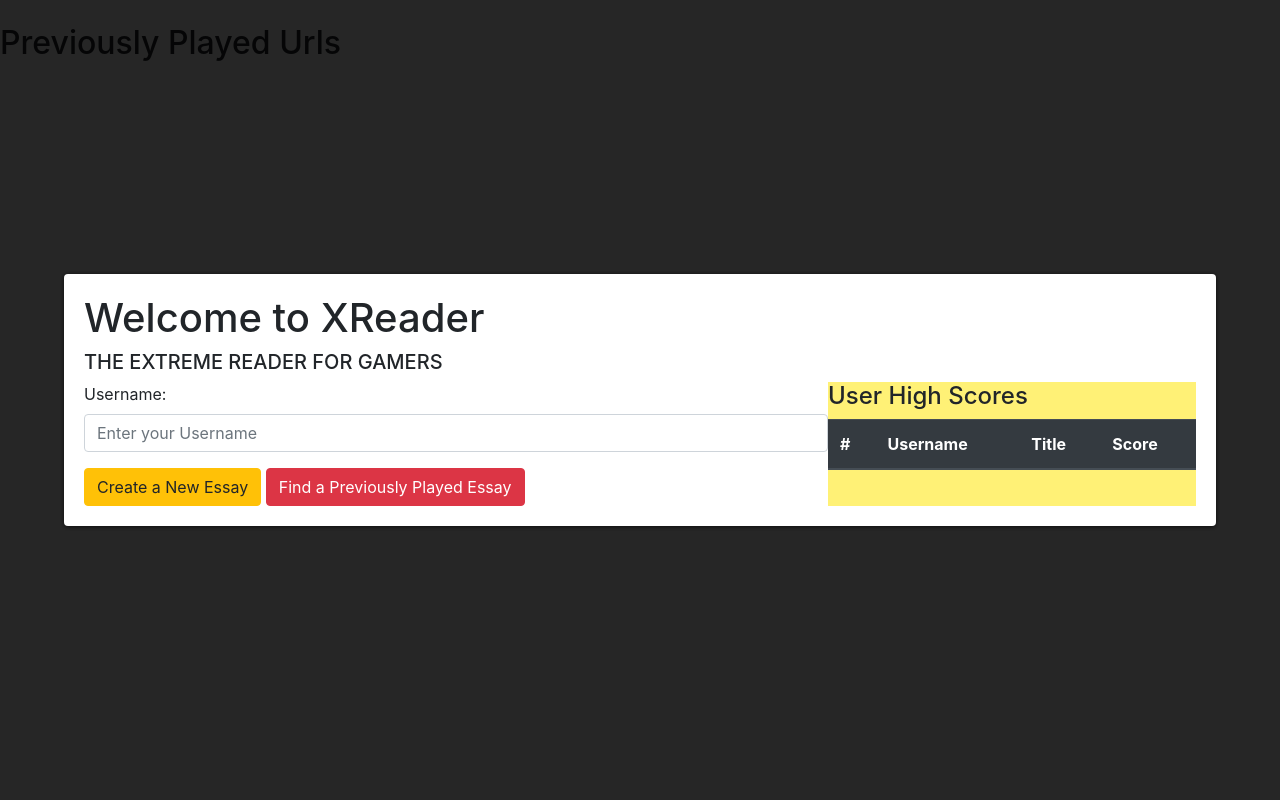
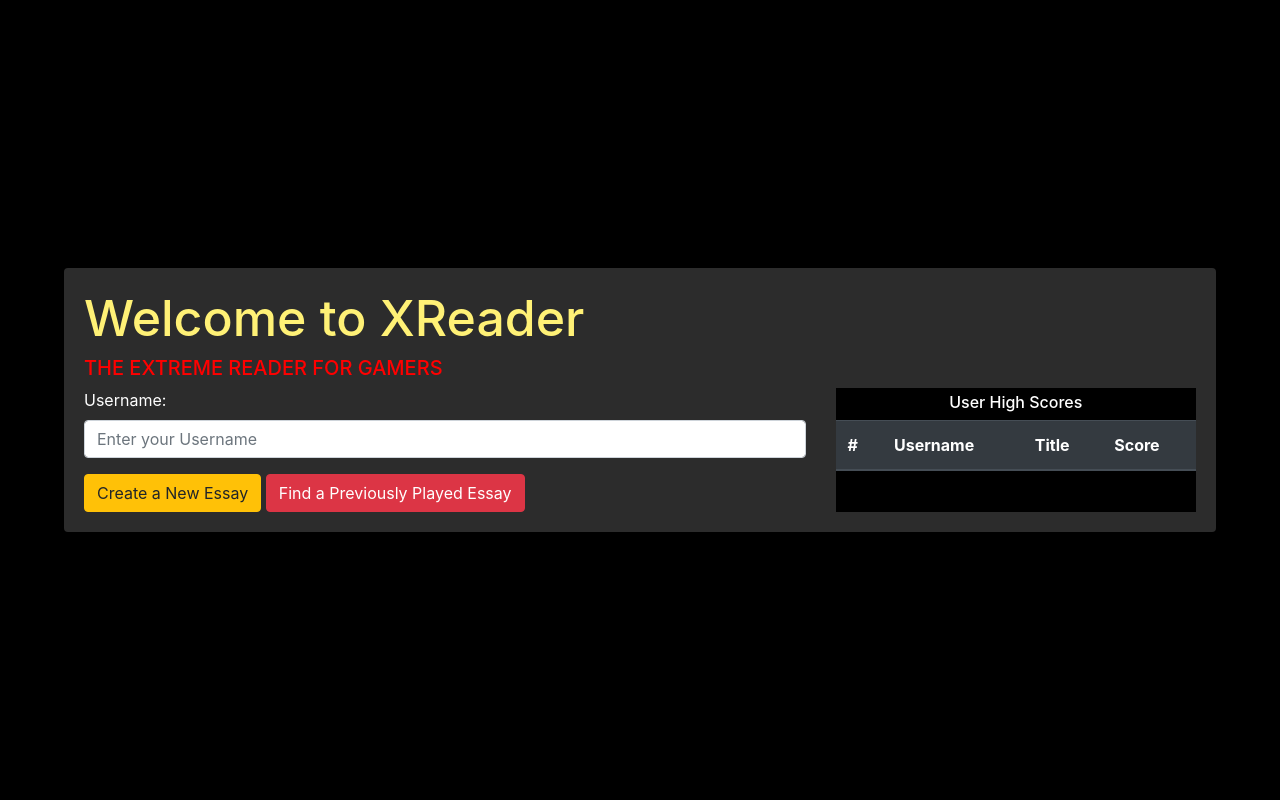
Before and after one commit to NickyEXE/XReader, a PHP site: page / in a window 1280 px wide. Run offline with PHP 8.4, Linux system fonts and the light colour scheme; lists and menus that the app fills with data are empty.

Commit message:
did a css

```diff
--- a/front-end/css/index.css
+++ b/front-end/css/index.css
@@ -32,7 +32,7 @@
   transform: translate(-50%, -50%);
   max-height: 90%;
   overflow: auto;
-  background: #fff;
+  background: #2c2c2c;
   box-sizing: border-box;
   padding: 20px;
   box-shadow: 0 1px 5px rgba(0,0,0,0.7);
@@ -40,11 +40,21 @@
   width: 90%; /* This just a default width */
 }
 
+.modal .modal_content > h1 {
+  font-size: 50px;
+  color: #FFF176
+}
+
+
 .modal .modal_content > h2 {
-  font-size: 28px;
+  font-size: 50px;
   font-weight: 200;
   margin: 20px 0 40px;
   text-align: center;
+}
+
+.modal .modal_content > h5 {
+  color: red
 }
 
 .modal .modal_content .buttons_wrapper {
--- a/front-end/index.html
+++ b/front-end/index.html
@@ -44,5 +44,6 @@
               </div>
             </div>
 
+
   </body>
 </html>
--- a/front-end/src/index.js
+++ b/front-end/src/index.js
@@ -1,6 +1,10 @@
 document.addEventListener("DOMContentLoaded", domLoadFunctions)
 
 function domLoadFunctions(){
+  const modal = document.getElementById("theModal")
+  document.body.style.color = "white"
+  // document.getElementById("theModal").children[1].style.backgroundColor = "#2c2c2c"
+  document.getElementById("theModal").children[0].style.backgroundColor = "black"
   document.getElementById("modalContent").innerHTML = welcomePageHTML
   const urlButt = document.querySelector('#url-butt')
   const form = document.querySelector('#form')
--- a/front-end/src/modals.js
+++ b/front-end/src/modals.js
@@ -14,8 +14,9 @@
         <button id="previous-game-butt" type="button" class="btn btn-danger">Find a Previously Played Essay</button>
       </form>
     </div>
-    <div class="flex-item">
-        <h4> User High Scores</h4>
+      <div class="flex-item" style="background-color: black;margin-left: 30px;">
+        <center><h6 id="tableHead" style="padding-top: 5px";
+> User High Scores</h4></center>
         <table class="table table-striped table-dark">
             <thead>
               <tr>
```
